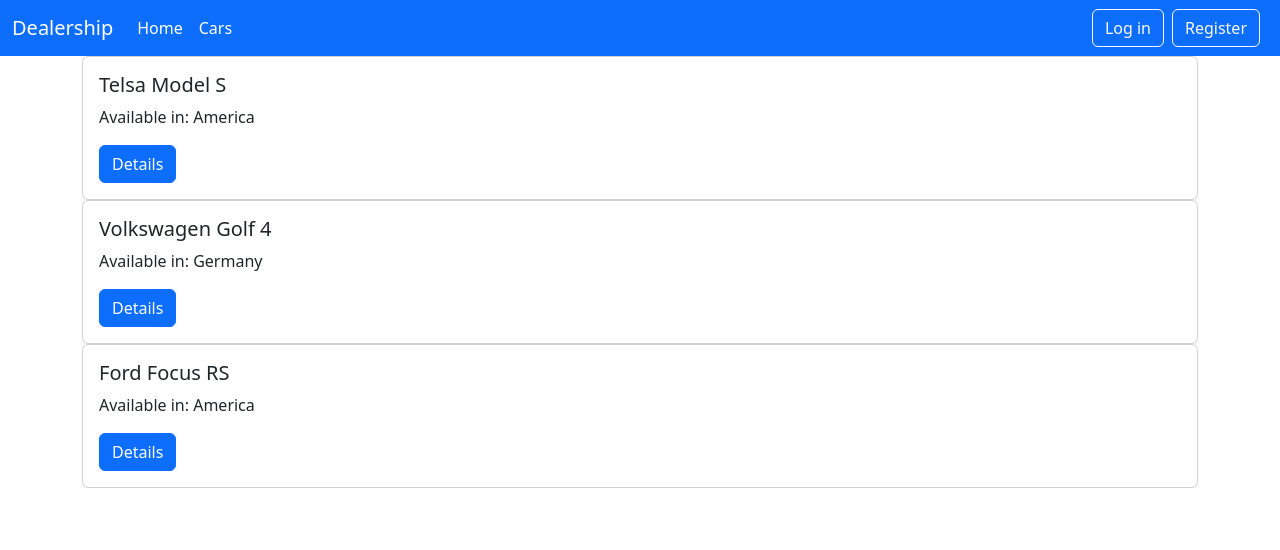
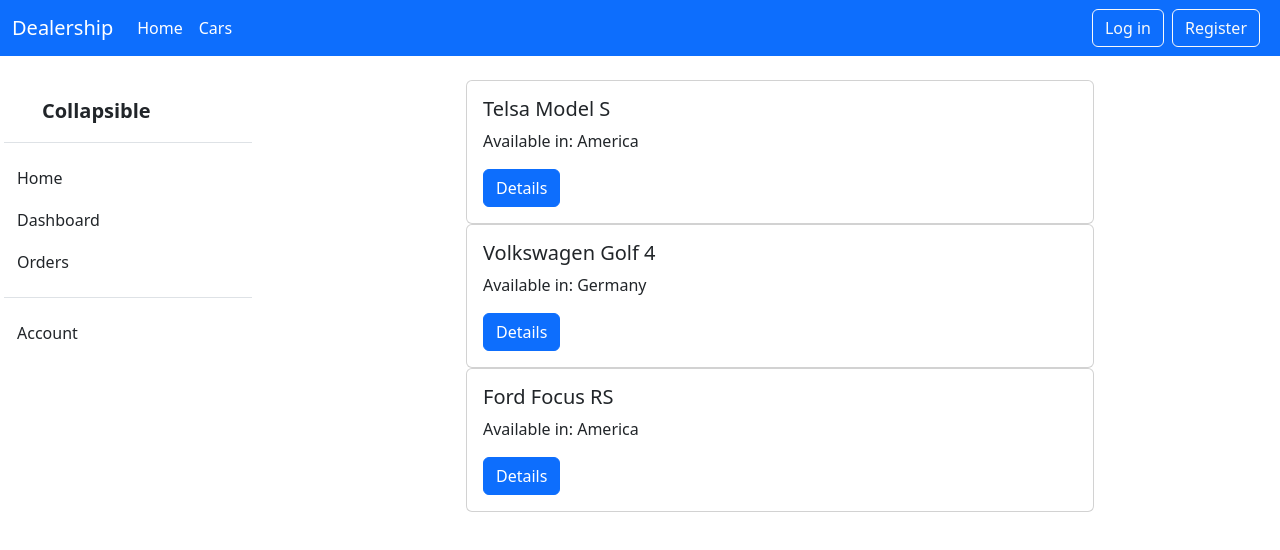
Before and after one commit to peczedavid/CarDealership, a Vue app in the folder Frontend/vue-router-project/: page /cars in a window 1280 px wide. Shown: the top 550 px of the page. Built offline with nearby package versions, Linux system fonts and the light colour scheme.

Commit message:
Sidebar in progress

```diff
--- a/Frontend/vue-router-project/src/components/NavBar.vue
+++ b/Frontend/vue-router-project/src/components/NavBar.vue
@@ -1,5 +1,5 @@
 <template>
-  <nav class="navbar navbar-expand-sm navbar-dark bg-primary">
+  <nav class="navbar navbar-expand-sm navbar-dark bg-primary mb-4">
     <div class="container-fluid">
       <a class="navbar-brand" href="#">Dealership</a>
       <button
--- /dev/null
+++ b/Frontend/vue-router-project/src/components/SideBarComponent.vue
@@ -0,0 +1,89 @@
+<template>
+  <!-- <div
+  style=".offcanvas: show"
+    class="offcanvas offcanvas-start"
+    tabindex="-1"
+    id="offcanvas"
+    aria-labelledby="offcanvasLabel"
+  >
+    <div class="offcanvas-header">
+      <h5 class="offcanvas-title" id="offcanvasLabel">Offcanvas</h5>
+      <button
+        type="button"
+        class="btn-close text-reset"
+        data-bs-dismiss="offcanvas"
+        aria-label="Close"
+      ></button>
+    </div>
+    <div class="offcanvas-body">
+      Content for the offcanvas goes here. You can place just about any
+      Bootstrap component or custom elements here.
+    </div>
+  </div> -->
+  <div class="flex-shrink-0 p-3 bg-white" style="width: 280px;">
+    <a href="/" class="d-flex align-items-center pb-3 mb-3 link-dark text-decoration-none border-bottom">
+      <svg class="bi me-2" width="30" height="24"><use xlink:href="#bootstrap"></use></svg>
+      <span class="fs-5 fw-semibold">Collapsible</span>
+    </a>
+    <ul class="list-unstyled ps-0">
+      <li class="mb-1">
+        <button class="btn btn-toggle align-items-center rounded collapsed" data-bs-toggle="collapse" data-bs-target="#home-collapse" aria-expanded="false">
+          Home
+        </button>
+        <div class="collapse" id="home-collapse" style="">
+          <ul class="btn-toggle-nav list-unstyled fw-normal pb-1 small">
+            <li><a href="#" class="link-dark rounded">Overview</a></li>
+            <li><a href="#" class="link-dark rounded">Updates</a></li>
+            <li><a href="#" class="link-dark rounded">Reports</a></li>
+          </ul>
+        </div>
+      </li>
+      <li class="mb-1">
+        <button class="btn btn-toggle align-items-center rounded collapsed" data-bs-toggle="collapse" data-bs-target="#dashboard-collapse" aria-expanded="false">
+          Dashboard
+        </button>
+        <div class="collapse" id="dashboard-collapse">
+          <ul class="btn-toggle-nav list-unstyled fw-normal pb-1 small">
+            <li><a href="#" class="link-dark rounded">Overview</a></li>
+            <li><a href="#" class="link-dark rounded">Weekly</a></li>
+            <li><a href="#" class="link-dark rounded">Monthly</a></li>
+            <li><a href="#" class="link-dark rounded">Annually</a></li>
+          </ul>
+        </div>
+      </li>
+      <li class="mb-1">
+        <button class="btn btn-toggle align-items-center rounded collapsed" data-bs-toggle="collapse" data-bs-target="#orders-collapse" aria-expanded="false">
+          Orders
+        </button>
+        <div class="collapse" id="orders-collapse">
+          <ul class="btn-toggle-nav list-unstyled fw-normal pb-1 small">
+            <li><a href="#" class="link-dark rounded">New</a></li>
+            <li><a href="#" class="link-dark rounded">Processed</a></li>
+            <li><a href="#" class="link-dark rounded">Shipped</a></li>
+            <li><a href="#" class="link-dark rounded">Returned</a></li>
+          </ul>
+        </div>
+      </li>
+      <li class="border-top my-3"></li>
+      <li class="mb-1">
+        <button class="btn btn-toggle align-items-center rounded collapsed" data-bs-toggle="collapse" data-bs-target="#account-collapse" aria-expanded="false">
+          Account
+        </button>
+        <div class="collapse" id="account-collapse">
+          <ul class="btn-toggle-nav list-unstyled fw-normal pb-1 small">
+            <li><a href="#" class="link-dark rounded">New...</a></li>
+            <li><a href="#" class="link-dark rounded">Profile</a></li>
+            <li><a href="#" class="link-dark rounded">Settings</a></li>
+            <li><a href="#" class="link-dark rounded">Sign out</a></li>
+          </ul>
+        </div>
+      </li>
+    </ul>
+  </div>
+</template>
+
+<script>
+export default {};
+</script>
+
+<style></style>
--- a/Frontend/vue-router-project/src/views/CarsView.vue
+++ b/Frontend/vue-router-project/src/views/CarsView.vue
@@ -1,11 +1,15 @@
 <template>
-  <div class="container">
-    <CarComponent v-for="car in cars" :key="car.id" :carData="car" />
+  <div class="row">
+    <SideBarComponent />
+    <div class="container mx-auto col-lg-6">
+      <CarComponent v-for="car in cars" :key="car.id" :carData="car" />
+    </div>
   </div>
 </template>
 
 <script>
 import CarComponent from "@/components/CarComponent.vue";
+import SideBarComponent from "../components/SideBarComponent.vue";
 
 export default {
   name: "CarsView",
@@ -48,7 +52,7 @@ export default {
       ],
     };
   },
-  components: { CarComponent },
+  components: { CarComponent, SideBarComponent },
 };
 </script>
 
```
